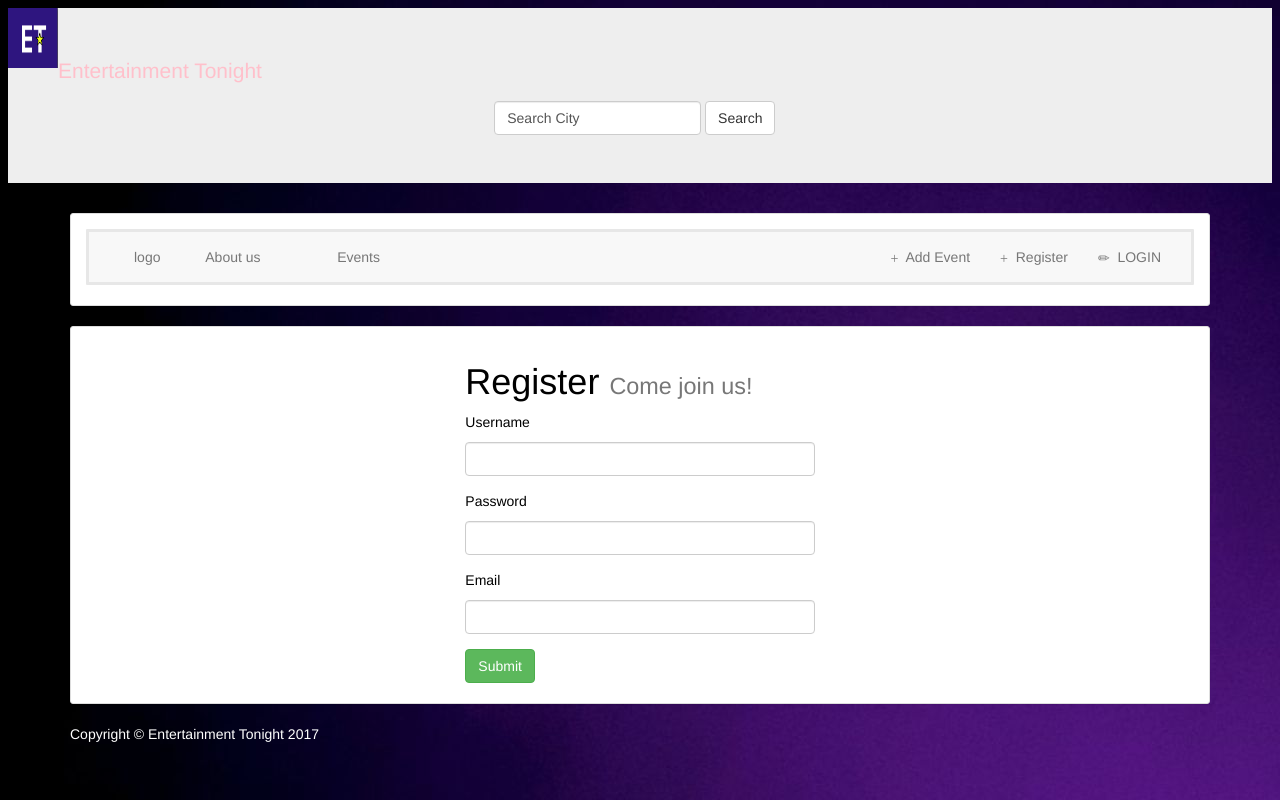
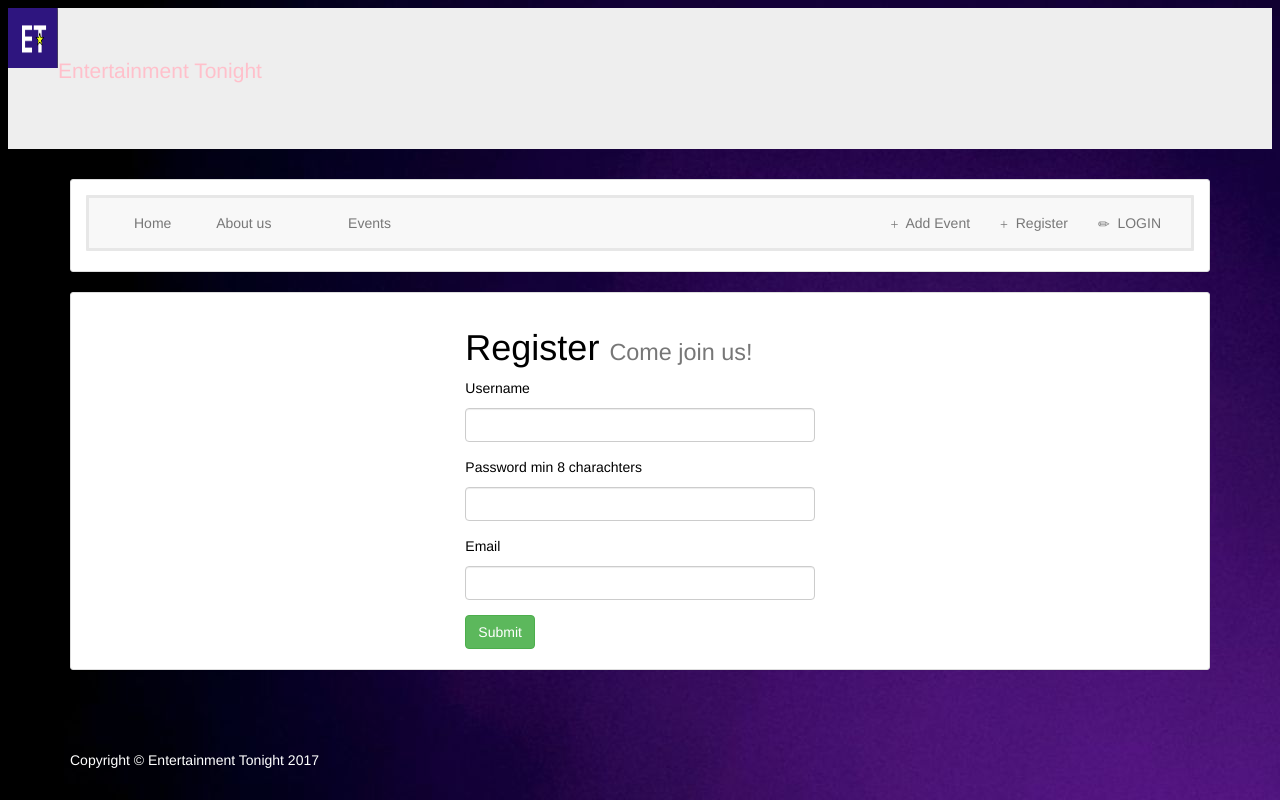
Before and after one commit to ashleyf1996/OOP_Web_Application_Assignment3, a Django app: page /entertainment_tonight/register/ in a window 1280 px wide. Run offline with Django 3.2, Linux system fonts and the light colour scheme; some libraries are stand-ins or nearby versions; some web fonts are replaced.

Commit message:
fixed the home page

```diff
--- a/templates/base.html
+++ b/templates/base.html
@@ -1,3 +1,5 @@
+<!-- This page is for the base of every page. It includes my css -->
+
 <!DOCTYPE html>
 <html lang="en">
 <head>
--- a/templates/detail.html
+++ /dev/null
@@ -1,6 +0,0 @@
-{%  block title %} event {% endblock %}
-
-{% block body %}
-    <h1>{{ event.event_name }}</h1>
-
-{% endblock %}
--- a/templates/event.html
+++ b/templates/event.html
@@ -1,3 +1,5 @@
+<!-- This page shows the events that are on -->
+
 {% extends "base.html" %}
 
 {% block title %}Entertainment Tonight | Home{% endblock %}
@@ -7,7 +9,7 @@
 {% include 'header_menu.html' %}
 <div class="panel panel-default">
     <div class="panel-body">
-        <h1>Events <small>Here's whats on :* ;)</small></h1>
+        <h1>Events <small>Here's whats on:</small></h1>
         <hr/>
         {% for event in events %}
             <p>
--- a/templates/event_form.html
+++ b/templates/event_form.html
@@ -1,3 +1,4 @@
+<!-- This page is for making the events -->
 {% extends "base.html" %}
 
 {% block title %}Entertainment Tonight | Register{% endblock %}
--- a/templates/footer.html
+++ b/templates/footer.html
@@ -1 +1,3 @@
-<font color="white"><p>Copyright &copy; Entertainment Tonight 2017</font>
+<!-- This is at the bottom of every page-->
+
+<br><br><br><font color="white"><p>Copyright &copy; Entertainment Tonight 2017</font>
--- a/templates/form-template.html
+++ b/templates/form-template.html
@@ -1,3 +1,4 @@
+
 {% for field in form %}
     <div class="form-group">
     <div class="col-sm-offset-2 col-sm-10">
--- a/templates/form.html
+++ b/templates/form.html
@@ -1,4 +1,4 @@
-
+<!-- This page is the form for logging in -->
 {% block title %}Login{% endblock %}
 
 {% block content %}
--- a/templates/header_menu.html
+++ b/templates/header_menu.html
@@ -1,3 +1,5 @@
+<!-- This is the header of all my pages incl: nav bar -->
+
 {% load staticfiles %}
 <div>
     <img src="{% static "entertainment_tonight/images/logo.png" %}" height=60; width=50; alt="ET logo" align="left"/>
@@ -6,20 +8,6 @@
         <div class="jumbotron">
             <p>Entertainment Tonight</p>
 
-            <form class="form-inline" role="search" method="get" action="#">
-                <div class="form-group">
-                    <!--save in var called f-->
-                    <!--to put the search bar in the middle of the page-->
-                    &nbsp; &nbsp; &nbsp; &nbsp; &nbsp; &nbsp; &nbsp; &nbsp; &nbsp; &nbsp; &nbsp; &nbsp; &nbsp; &nbsp; &nbsp; &nbsp; &nbsp; &nbsp; &nbsp; &nbsp; &nbsp; &nbsp; &nbsp; &nbsp; &nbsp; &nbsp; &nbsp; &nbsp; &nbsp; &nbsp; &nbsp; &nbsp; &nbsp; &nbsp; &nbsp; &nbsp; &nbsp; &nbsp; &nbsp; &nbsp; &nbsp; &nbsp; &nbsp; &nbsp; &nbsp; &nbsp; &nbsp; &nbsp; &nbsp; &nbsp; &nbsp; &nbsp; &nbsp; &nbsp; &nbsp; &nbsp; &nbsp; &nbsp;&nbsp; &nbsp; &nbsp; &nbsp; &nbsp;
-                    <input type="text" class="form-control" name="search" value="Search City " width="100px">
-                    <button type="submit" class="btn  btn-default">Search </button>
-
-
-                    <!--End of jumbotron class-->
-                </div>
-
-            </form>
-        </div>
 
     </div>
 
@@ -41,7 +29,7 @@
                         <div class="collapse navbar-collapse">
                             <ul class="nav navbar-nav">
                                 <li class="">
-                                    <a href="{% url 'index' %}"> logo</a>
+                                    <a href="{% url 'index' %}"> Home</a>
 
                                 </li>
                                 <li class="">
--- a/templates/login.html
+++ b/templates/login.html
@@ -1,3 +1,4 @@
+<!-- This page is the login page -->
 {% extends "base.html" %}
 
 {% block title %}Entertainment Tonight | Login{% endblock %}
--- a/templates/registration_form.html
+++ b/templates/registration_form.html
@@ -20,7 +20,7 @@
                                    type="text" class="form-control">
                            </div>
                            <div class="form-group">
-                                   <p>Password</p>
+                                   <p>Password min 8 charachters</p>
                                        <input id="password" name="password"
                                               type="password" class="form-control"/>
                            </div>
```
Also changed, not shown: templates/index.html (+29 -0 lines), db.sqlite3.
